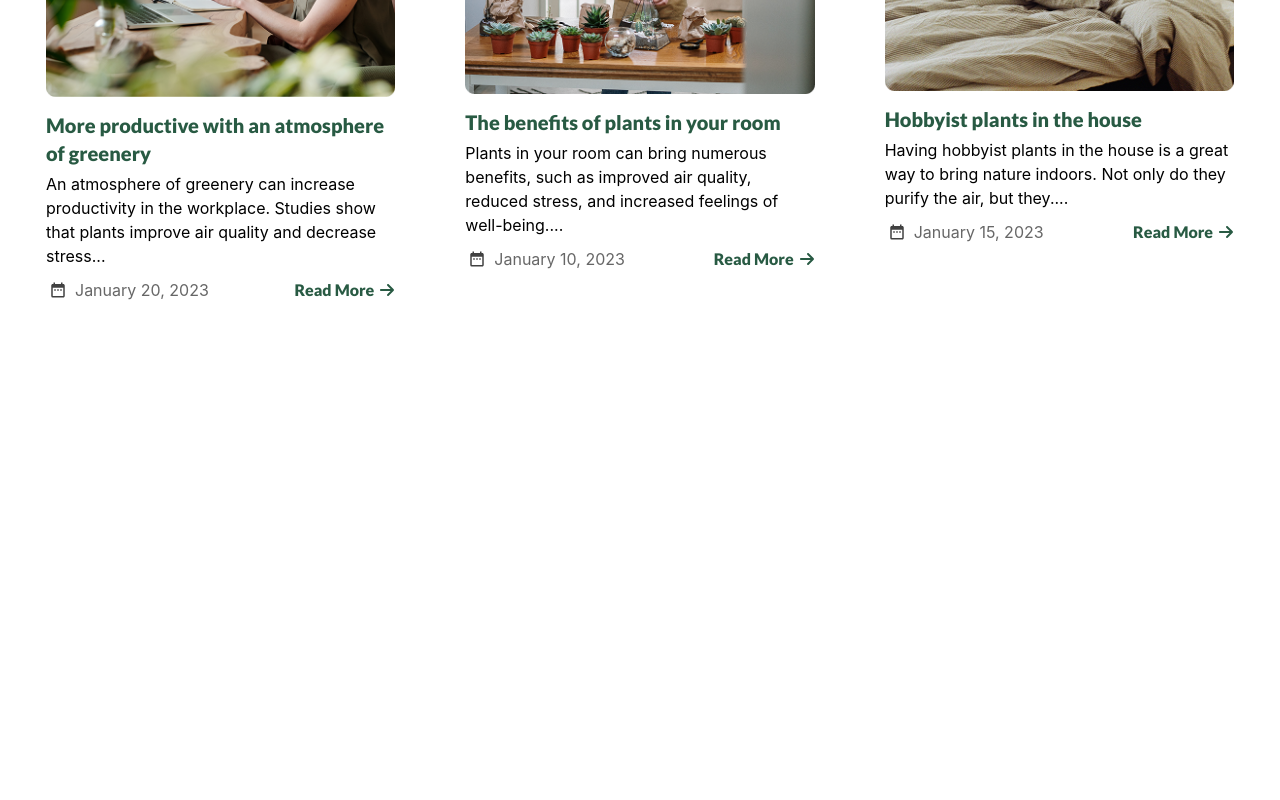
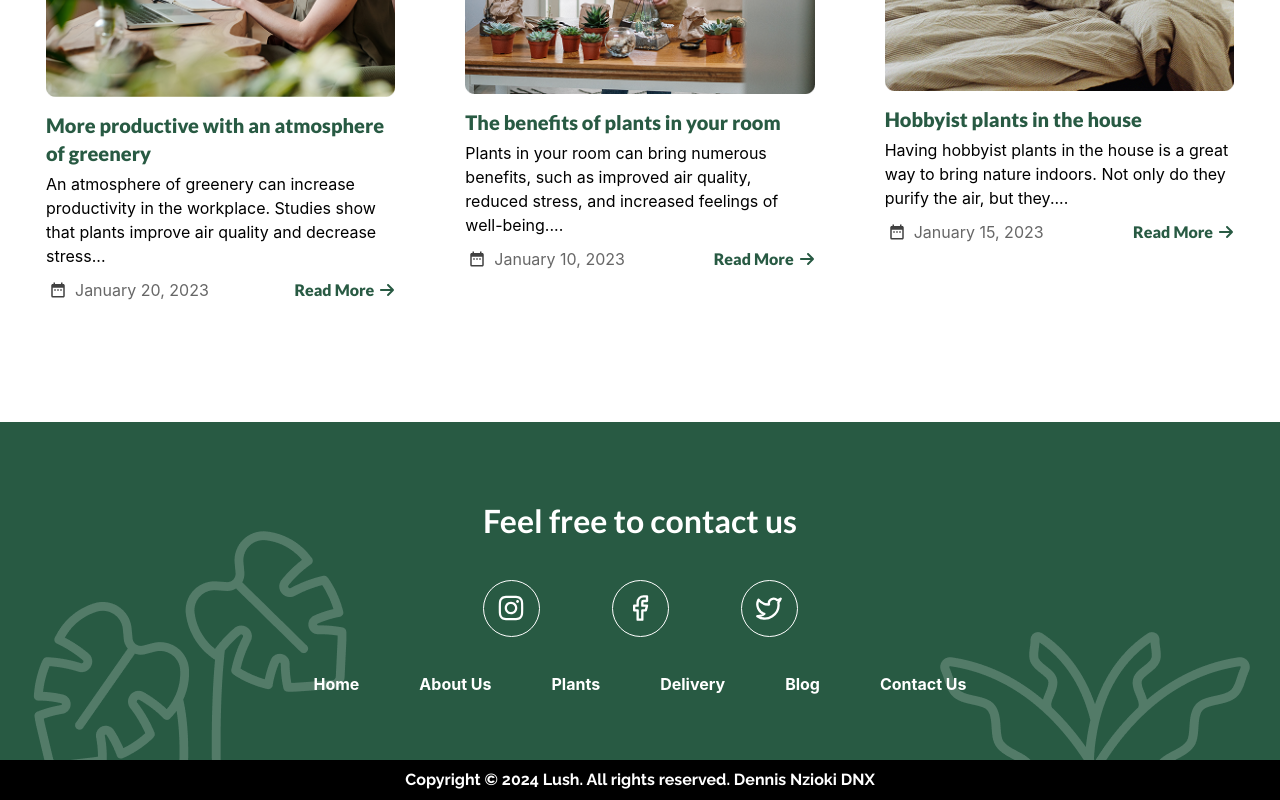
Before and after one commit to SalmanSayem/lush-project, a React (Vite) app: page / in a window 1280 px wide. Shown: the part 5711-6511 px from the top of the page. Before the commit the page ends 6133 px from the top, so only its background shows below. Built offline with nearby package versions, Linux system fonts and the light colour scheme.

Commit message:
Updated project

```diff
--- a/src/App.jsx
+++ b/src/App.jsx
@@ -7,6 +7,7 @@ import Gallery from "./components/Gallery";
 import Testimonial from "./components/Testimonial";
 import CTA from "./components/CTA";
 import Blog from "./components/Blog";
+import Footer from "./components/Footer";
 
 const App = () => {
   return (
@@ -20,6 +21,7 @@ const App = () => {
       <Testimonial />
       <CTA />
       <Blog />
+      <Footer />
     </>
   );
 };
--- /dev/null
+++ b/src/components/Footer.jsx
@@ -0,0 +1,74 @@
+import { LuFacebook } from "react-icons/lu";
+import { FaInstagram } from "react-icons/fa";
+import { LuTwitter } from "react-icons/lu";
+
+const Footer = () => {
+  return (
+    <section className="">
+      <div className=" overflow-hidden relative pt-18.75 pb-16 bg-primary">
+        <h4 className="font-lato font-bold text-white text-[32px] text-center">
+          Feel free to contact us
+        </h4>
+        <div className="flex justify-center py-8.75 gap-18">
+          <a
+            className=" flex items-center justify-center rounded-[50%] text-white text-[28px] w-14.25 h-14.25 border border-white"
+            href="#"
+          >
+            <FaInstagram />
+          </a>
+          <a
+            className=" flex items-center justify-center rounded-[50%] text-white text-[28px] w-14.25 h-14.25 border border-white"
+            href="#"
+          >
+            <LuFacebook />
+          </a>
+          <a
+            className=" flex items-center justify-center rounded-[50%] text-white text-[28px] w-14.25 h-14.25 border border-white"
+            href="#"
+          >
+            <LuTwitter />
+          </a>
+        </div>
+        <div>
+          <ul className="text-white font-bold text-[16px] flex justify-center gap-15">
+            <li>
+              <a href="#">Home</a>
+            </li>
+            <li>
+              <a href="#">About Us</a>
+            </li>
+            <li>
+              <a href="#">Plants</a>
+            </li>
+            <li>
+              <a href="#">Delivery</a>
+            </li>
+            <li>
+              <a href="#">Blog</a>
+            </li>
+            <li>
+              <a href="#">Contact Us</a>
+            </li>
+          </ul>
+        </div>
+        <img
+          className=" pointer-events-none absolute -bottom-9 left-0"
+          src="footerbg(1).png"
+          alt=""
+        />
+        <img
+          className=" pointer-events-none absolute  -bottom-9 right-0"
+          src="footerbg(2).png"
+          alt=""
+        />
+      </div>
+      <div className="bg-black py-2 z-10">
+        <p className="font-bold font-raleway text-[16px] text-white text-center">
+          Copyright © 2024 Lush. All rights reserved. Dennis Nzioki DNX{" "}
+        </p>
+      </div>
+    </section>
+  );
+};
+
+export default Footer;
```
Also changed, not shown: public/footerbg(1).png (added), public/footerbg(2).png (added).
